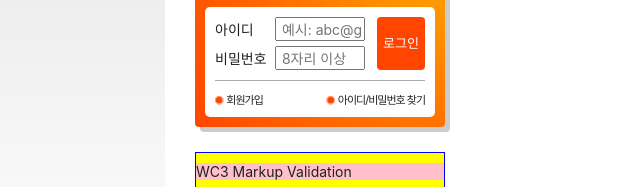
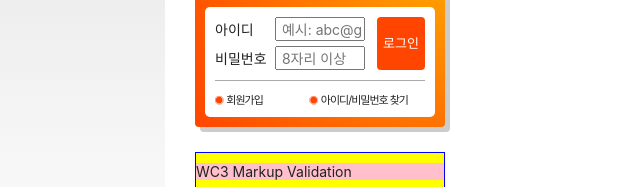
Before and after one commit to dallae28/HTML5, a website: page index.html in a window 1280 px wide. Shown: the part 311-498 px from the top of the page, 5-645 px from the left. Drawn offline with Linux system fonts and the light colour scheme; a web font is replaced by a local one.

Commit message:
로그인 영역 inline-block 속성 활용하여 가로배치

```diff
--- a/styles/style.css
+++ b/styles/style.css
@@ -371,20 +371,28 @@ body{
   /* display: flex;
   flex-wrap: row nowrap;
   justify-content: space-between; */
+
+  /* display: flow-root; */
+  font-size: 0;
+}
+.login .sign li{
+  display: inline-block;
   font-size: 11px;
-  display: flow-root;
+
 }
 
 .login .sign li:first-child{
-  float: left;
+  /* float: left; */
+  width: 45%;
 }
 .login .sign li:last-child{
-  float: right;
+  /* float: right; */
+  width: 55%;
 }
 
-
 .login .sign a{
-  display: block;
+  /* display: block; */
+  display: inline-block;
   padding: 6px 0;
   letter-spacing: -1px;
 }
```
